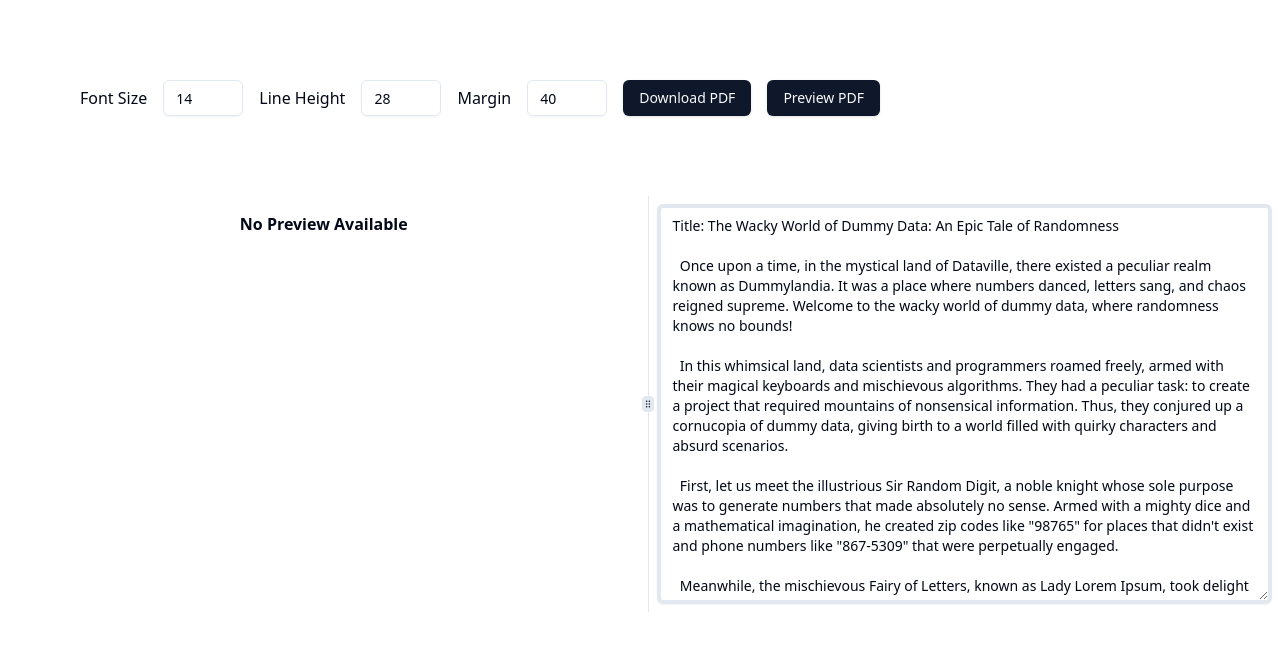
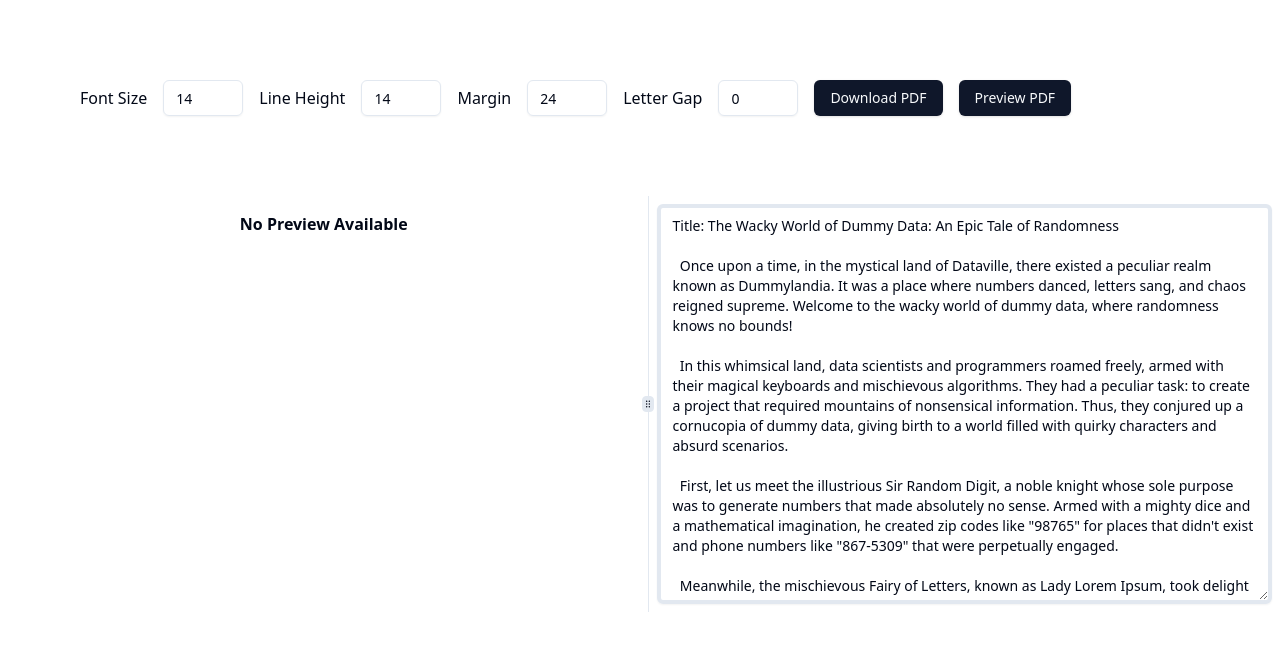
Before and after one commit to nandan-varma/handwriting, a Next.js app: page / in a window 1280 px wide. Shown: the top 650 px of the page. Built offline with nearby package versions, Linux system fonts and the light colour scheme.

Commit message:
added letter gap

```diff
--- a/pages/index.tsx
+++ b/pages/index.tsx
@@ -32,8 +32,9 @@ const HandwrittenTextPage = () => {
 
   The end. Or is it just the beginning of a whole new adventure in the land of dummy data?`);
   const [fontSize, setFontSize] = useState<number>(14);
-  const [lineHeight, setLineHeight] = useState<number>(28);
-  const [margin, setMargin] = useState<number>(40);
+  const [lineHeight, setLineHeight] = useState<number>(14);
+  const [margin, setMargin] = useState<number>(24);
+  const [gap, setGap] = useState<number>(0);
   const [pdfInfo, setPdfInfo] = useState<string | undefined>(undefined);
 
   const handleTextChange = (event: React.ChangeEvent<HTMLTextAreaElement>) => {
@@ -52,14 +53,20 @@ const HandwrittenTextPage = () => {
     setMargin(parseInt(event.target.value));
   };
 
+  const handleGapChange = (event: React.ChangeEvent<HTMLInputElement>) => {
+    setGap(parseInt(event.target.value));
+  };
+
+
+
   const handleDownloadPDF = async () => {
-    const pdfBytes = await generatePDF(text, fontSize, lineHeight, margin);
+    const pdfBytes = await generatePDF(text, fontSize, lineHeight, margin, gap);
     const blob = new Blob([pdfBytes], { type: 'application/pdf' });
     saveAs(blob, 'handwritten_text.pdf');
   };
 
   const handlePreviewPDF = async () => {
-    const pdfBytes = await generatePDF(text, fontSize, lineHeight, margin);
+    const pdfBytes = await generatePDF(text, fontSize, lineHeight, margin, gap);
     const blob = new Blob([pdfBytes], { type: 'application/pdf' });
     const docUrl = URL.createObjectURL(blob);
     setPdfInfo(docUrl);
@@ -95,6 +102,14 @@ const HandwrittenTextPage = () => {
             onChange={handleMarginChange}
             placeholder="Margin"
           />
+          <h2>Letter Gap</h2>
+          <Input
+            className='min-w-20'
+            type="number"
+            value={gap}
+            onChange={handleGapChange}
+            placeholder="Gap"
+          />
           <Button onClick={handleDownloadPDF}>Download PDF</Button>
           <Button onClick={handlePreviewPDF}>Preview PDF</Button>
         </div>
--- a/utils/pdfUtils.tsx
+++ b/utils/pdfUtils.tsx
@@ -1,11 +1,11 @@
 import { PDFDocument, rgb } from 'pdf-lib';
 import fontkit from '@pdf-lib/fontkit';
 
-const generatePDF = async (text: string, fontsize: number, lineheight: number, margin: number) => {
+const generatePDF = async (text: string, fontsize: number, lineheight: number, margin: number, lettergap: number) => {
   const pdfDoc = await PDFDocument.create();
   pdfDoc.registerFontkit(fontkit);
   // const fontUrls = ['/fonts/QEDavidReid.ttf', '/fonts/QEVickyCaulfield.ttf', '/fonts/QETonyFlores.ttf', '/fonts/QEHerbertCooper.ttf', '/fonts/QEVRead.ttf'];
-  const fontUrls = ['/fonts/QEDavidReid.ttf', '/fonts/QEVickyCaulfield.ttf', '/fonts/QETonyFlores.ttf', '/fonts/QEHerbertCooper.ttf', '/fonts/QEVRead.ttf','/fonts/QESamRoberts2.ttf','/fonts/QECarolineMutiboko.ttf','/fonts/QEKunjarScript.ttf','/fonts/QEBradenHill.ttf'];
+  const fontUrls = ['/fonts/QEDavidReid.ttf', '/fonts/QEVickyCaulfield.ttf', '/fonts/QETonyFlores.ttf', '/fonts/QEHerbertCooper.ttf', '/fonts/QEVRead.ttf', '/fonts/QESamRoberts2.ttf', '/fonts/QECarolineMutiboko.ttf', '/fonts/QEKunjarScript.ttf', '/fonts/QEBradenHill.ttf'];
   const fonts = await Promise.all(fontUrls.map(url => fetch(url).then(response => response.arrayBuffer())));
   const embeddedFonts = await Promise.all(fonts.map(font => pdfDoc.embedFont(font)));
   const url = '/fonts/Ubuntu-R.ttf'
@@ -16,6 +16,7 @@ const generatePDF = async (text: string, fontsize: number, lineheight: number, m
   const fontColor = rgb(0, 0, 0.3);
   const lineHeight = lineheight;
   const pageMargin = margin;
+  const gap = lettergap*0.1;
   const lineVariance = 0.003;
 
   let currentPage = pdfDoc.addPage();
@@ -31,13 +32,13 @@ const generatePDF = async (text: string, fontsize: number, lineheight: number, m
       let wordWidth = 0;
       for (const letter of word) {
         let font;
-        if (/^[a-zA-Z0-9()\[\]{}\-_?!:;.,•'/̄ |–]+$/.test(letter)) {
+        if (/^[a-zA-Z0-9()\[\]{}\-_?!:;.,•'/̄ |–-]+$/.test(letter)) {
           font = embeddedFonts[fontIndex];
-          wordWidth += font.widthOfTextAtSize(letter, fontSize);
+          wordWidth += font.widthOfTextAtSize(letter, fontSize) + gap;
         } else {
           console.log(letter);
           font = defaultFont;
-          wordWidth += font.widthOfTextAtSize("  ", fontSize);
+          wordWidth += font.widthOfTextAtSize("  ", fontSize) + gap;
         }
       }
 
@@ -58,15 +59,15 @@ const generatePDF = async (text: string, fontsize: number, lineheight: number, m
         let letterWidth;
         if (/^[a-zA-Z0-9()\[\]{}\-_?!:;.,•'/̄ |–]+$/.test(letter)) {
           font = embeddedFonts[fontIndex];
-          letterWidth = font.widthOfTextAtSize(letter, fontSize);
+          letterWidth = font.widthOfTextAtSize(letter, fontSize) + gap;
         } else {
           font = defaultFont;
-          letterWidth = font.widthOfTextAtSize("  ", fontSize);
+          letterWidth = font.widthOfTextAtSize("  ", fontSize) + gap;
         }
 
         currentPage.drawText(letter, {
           x: currentX,
-          y: currentY*(1+lineVariance*Math.random()),
+          y: currentY * (1 + lineVariance * Math.random()),
           size: fontSize,
           font,
           color: fontColor,
@@ -76,7 +77,7 @@ const generatePDF = async (text: string, fontsize: number, lineheight: number, m
 
         fontIndex = Math.floor(Math.random() * embeddedFonts.length);
       }
-      currentX += defaultFont.widthOfTextAtSize('  ', fontSize);
+      currentX += defaultFont.widthOfTextAtSize('  ', fontSize) + gap;
     }
     currentY -= lineHeight;
     currentX = pageMargin;
```
